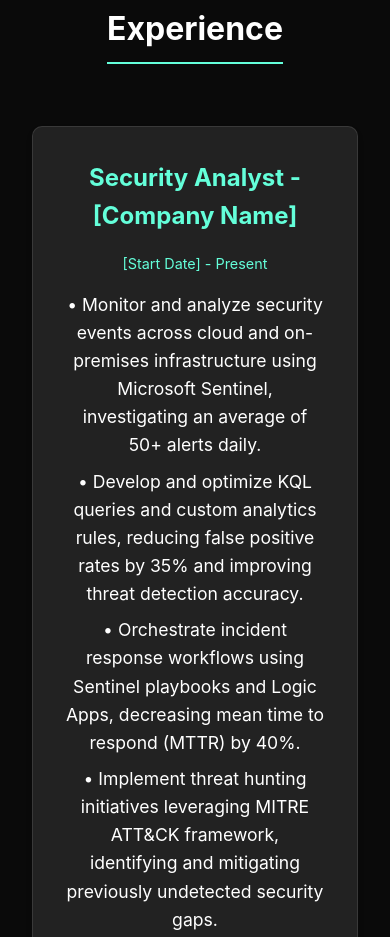
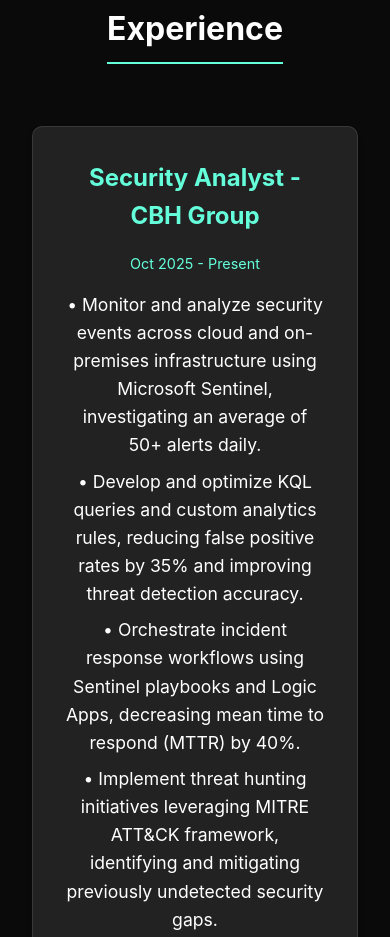
Before and after one commit to aarya1302/aarya1302.github.io, a plain HTML site: page index.html in a window 390 px wide. Shown: the part 1869-2806 px from the top of the page. Drawn offline with nearby package versions, Linux system fonts and the light colour scheme.

Commit message:
Update experience section and remove phone number

```diff
--- a/index.html
+++ b/index.html
@@ -284,8 +284,8 @@
       <div class="container">
         <h2 class="section-title">Experience</h2>
         <div class="experience-item">
-      <h3>Security Analyst - [Company Name]</h3>
-      <p class="date">[Start Date] - Present</p>
+      <h3>Security Analyst - CBH Group</h3>
+      <p class="date">Oct 2025 - Present</p>
       <p>
         • Monitor and analyze security events across cloud and on-premises infrastructure using Microsoft Sentinel, investigating an average of 50+ alerts daily.
       </p>
@@ -456,9 +456,7 @@
           >
             <button>GitHub</button>
           </a>
-          <a href="tel:0413661488" class="contact-link">
-            <button>0413661488</button>
-          </a>
+
           <a href="mailto:aaryabhorra130502@gmail.com" class="contact-link">
             <button>aaryabhorra130502@gmail.com</button>
           </a>
```
